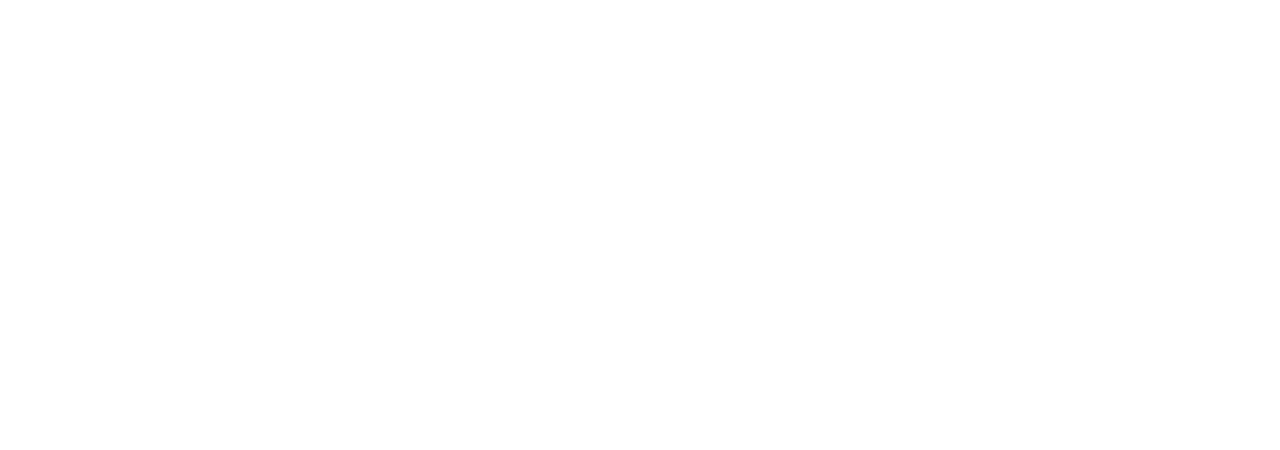
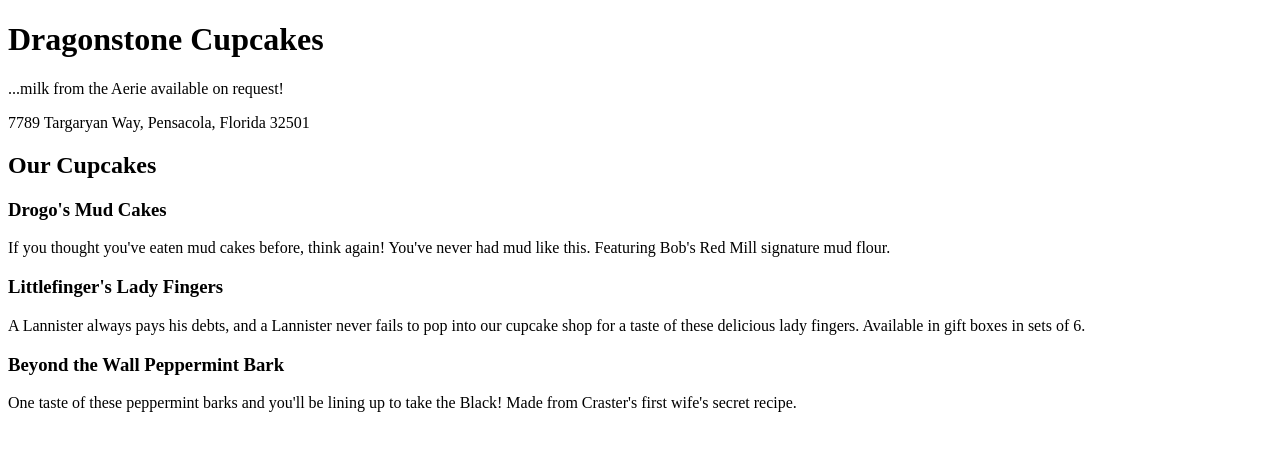
Before and after one commit to zperez0/cupcake-shop, a plain HTML site: page cupcake-shop.html in a window 1280 px wide. Drawn offline with Linux system fonts and the light colour scheme.

Commit message:
Add test to HTML page

```diff
--- a/cupcake-shop.html
+++ b/cupcake-shop.html
@@ -3,9 +3,17 @@
 <head>
   <title>Cupcake Shop</title>
   <link rel="stylesheet" href="styles.css">
-
 </head>
 <body>
-
+  <h1>Dragonstone Cupcakes</h1>
+  <p class="tagline">...milk from the Aerie available on request!</h3>
+  <p class="address">7789 Targaryan Way, Pensacola, Florida 32501</p>
+<h2>Our Cupcakes</h2>
+<h3 class="flashy">Drogo's Mud Cakes</h3>
+<p>If you thought you've eaten mud cakes before, think again! You've never had mud like this. Featuring Bob's Red Mill signature mud flour.</p>
+<h3 class="flashy">Littlefinger's Lady Fingers</h3>
+<p>A Lannister always pays his debts, and a Lannister never fails to pop into our cupcake shop for a taste of these delicious lady fingers. Available in gift boxes in sets of 6.</p>
+<h3 class="flashy">Beyond the Wall Peppermint Bark</h3>
+<p>One taste of these peppermint barks and you'll be lining up to take the Black! Made from Craster's first wife's secret recipe.</p>
 </body>
 </html>
```
